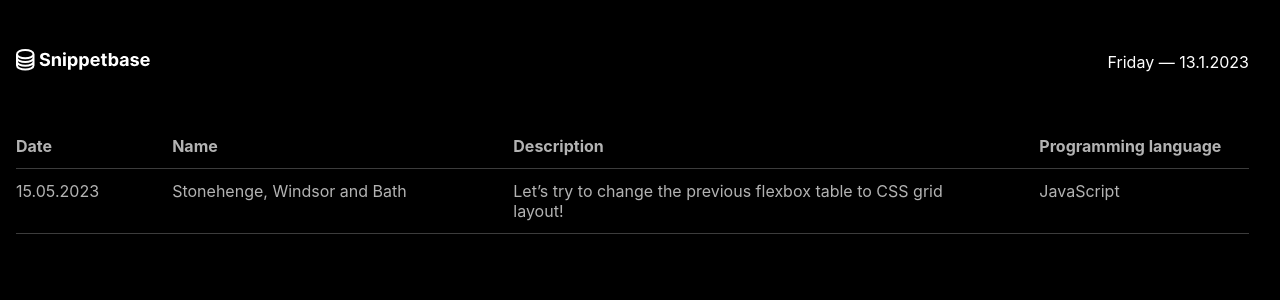
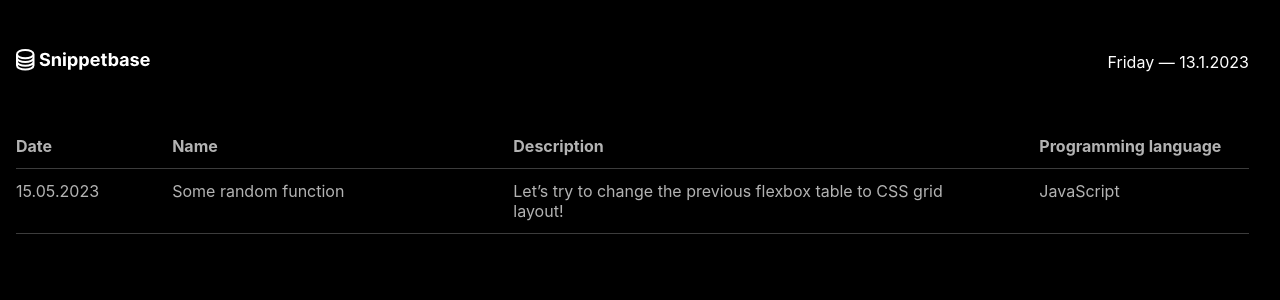
Before and after one commit to nenadmarinkovic/snippetbase, a Next.js app: page / in a window 1280 px wide. Shown: the top 300 px of the page. Built offline with nearby package versions, Linux system fonts and the light colour scheme.

Commit message:
layout change

```diff
--- a/components/Snippets.tsx
+++ b/components/Snippets.tsx
@@ -23,7 +23,7 @@ function Snippets({ posts }: any) {
           15.05.2023
         </div>
         <div className="flex-row" role="cell">
-          Stonehenge, Windsor and Bath
+        Some random function
         </div>
         <div className="flex-row" role="cell">
           Let’s try to change the previous flexbox table to CSS grid layout!
```
